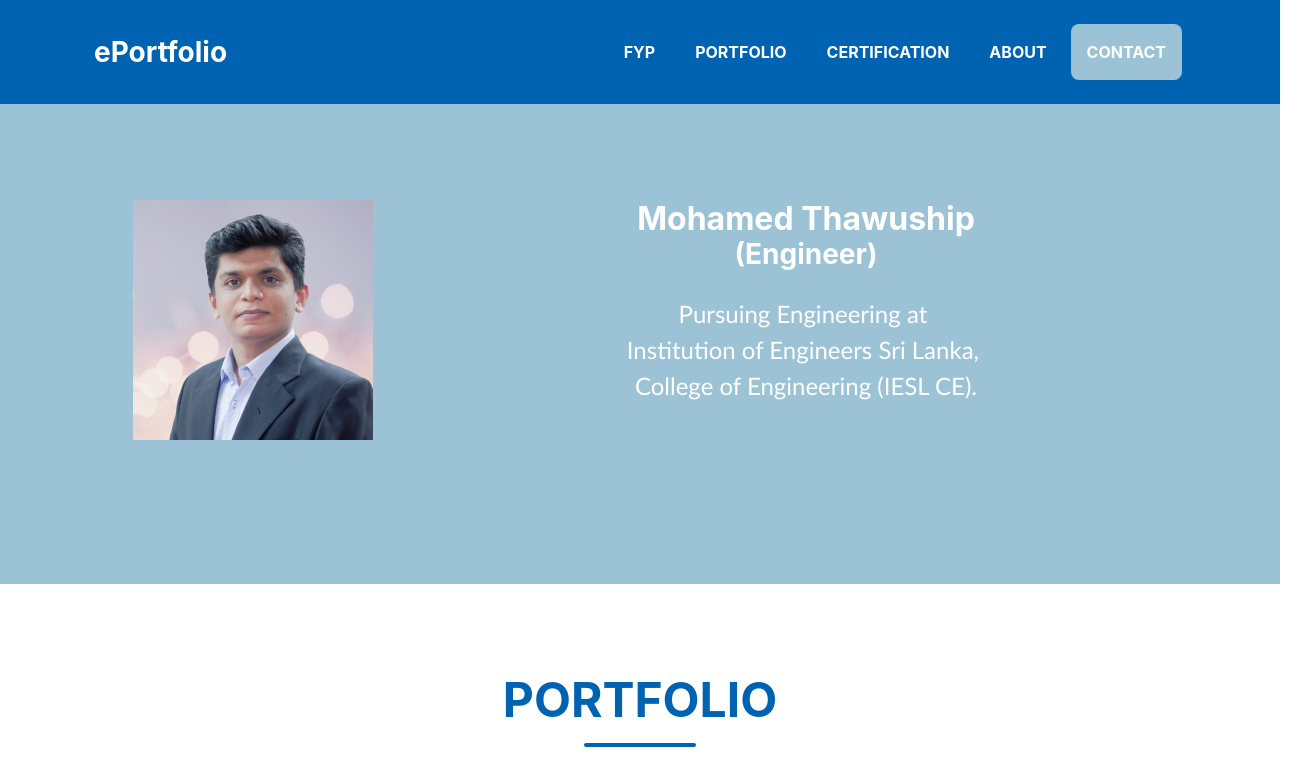
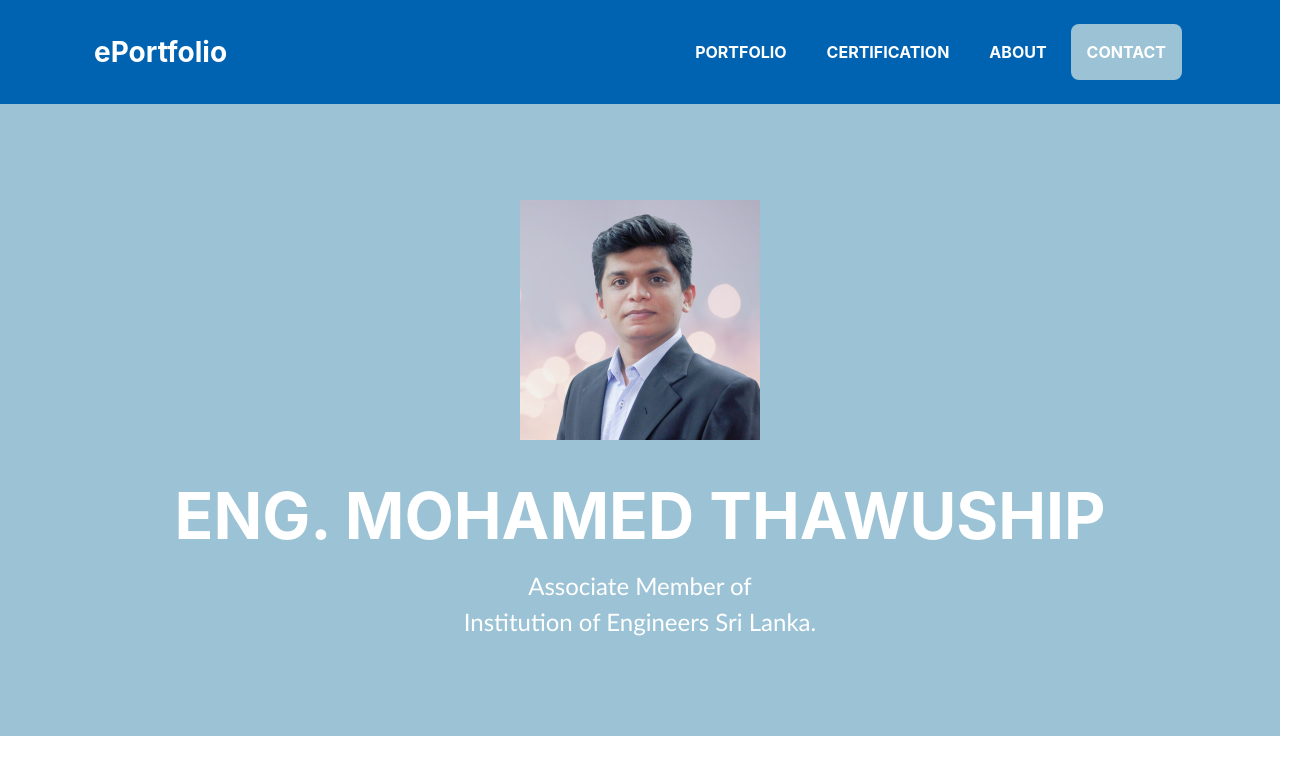
Before and after one commit to Thawuship/ePortfolio, a plain HTML site: page index.html in a window 1280 px wide. Shown: the top 768 px of the page, 1304 px wide, since content can reach past the window. Drawn offline with nearby package versions, Linux system fonts and the light colour scheme; a web font is replaced by a local one.

Commit message:
Update index.html

```diff
--- a/index.html
+++ b/index.html
@@ -15,13 +15,13 @@
         <link rel="stylesheet" href="css/body.css">
     </head>
     <body id="page-top">
+        <!-- Navigation-->
         <nav class="navbar navbar-expand-lg bg-secondary fixed-top" id="mainNav">
             <div class="container"><a class="navbar-brand js-scroll-trigger" href="#page-top">ePortfolio</a>
                 <button class="navbar-toggler navbar-toggler-right font-weight-bold bg-primary text-white rounded" type="button" data-toggle="collapse" data-target="#navbarResponsive" aria-controls="navbarResponsive" aria-expanded="false" aria-label="Toggle navigation">Menu <i class="fas fa-bars"></i></button>
                 <div class="collapse navbar-collapse" id="navbarResponsive">
                     <ul class="navbar-nav ml-auto">
-                        <li class="nav-item mx-0 mx-lg-1"><a class="nav-link py-3 px-0 px-lg-3 rounded js-scroll-trigger" href=FYP.html>FYP</a>
-                        </li>
+
                         <li class="nav-item mx-0 mx-lg-1"><a class="nav-link py-3 px-0 px-lg-3 rounded js-scroll-trigger" href="#portfolio">PORTFOLIO</a>
                         </li>
                         <li class="nav-item mx-0 mx-lg-1"><a class="nav-link py-3 px-0 px-lg-3 rounded js-scroll-trigger" href="#certification">CERTIFICATION</a>
@@ -35,24 +35,17 @@
             </div>
         </nav>
 
+        <!-- Masthead-->
         <header class="masthead bg-primary text-white text-center">
-
-            <div class="row justify-content-center">
-                <div class="col-lg-3">
-                    <div class="d-flex flex-column  align-items-center">
-                        <img class="masthead-avatar mb-5" src="assets/img/Untitled-7fgf.jpg" alt="">
-
-
-                    </div>
-                </div>
-                <div class="col-lg-7">
-                    <div class="d-flex flex-column align-items-center">
-                        <h2 class=" mb-0">Mohamed Thawuship </h2><h3 class=" mb-0">(Engineer)</h3><br>
-                        <p class="pre-wrap masthead-subheading font-weight-light mb-0">Pursuing Engineering at <br/>Institution of Engineers Sri Lanka, <br/>College of Engineering (IESL CE).</p>
-                    </div>
-                </div>
+            <div class="container d-flex align-items-center flex-column">
+                <!-- Masthead Avatar Image-->
+                <img class="masthead-avatar mb-5" src="assets/img/Untitled-7fgf.jpg" alt="..." />
+                <!-- Masthead Heading-->
+                <h3 class="masthead-heading text-uppercase mb-0">Eng. Mohamed Thawuship</h3>
+                <br>
+                <!-- Masthead Subheading-->
+                <p class="masthead-subheading font-weight-light mb-0">Associate Member of <br/>Institution of Engineers Sri Lanka.</p>
             </div>
-
         </header>
 
         <section class="page-section portfolio" id="portfolio">
```
